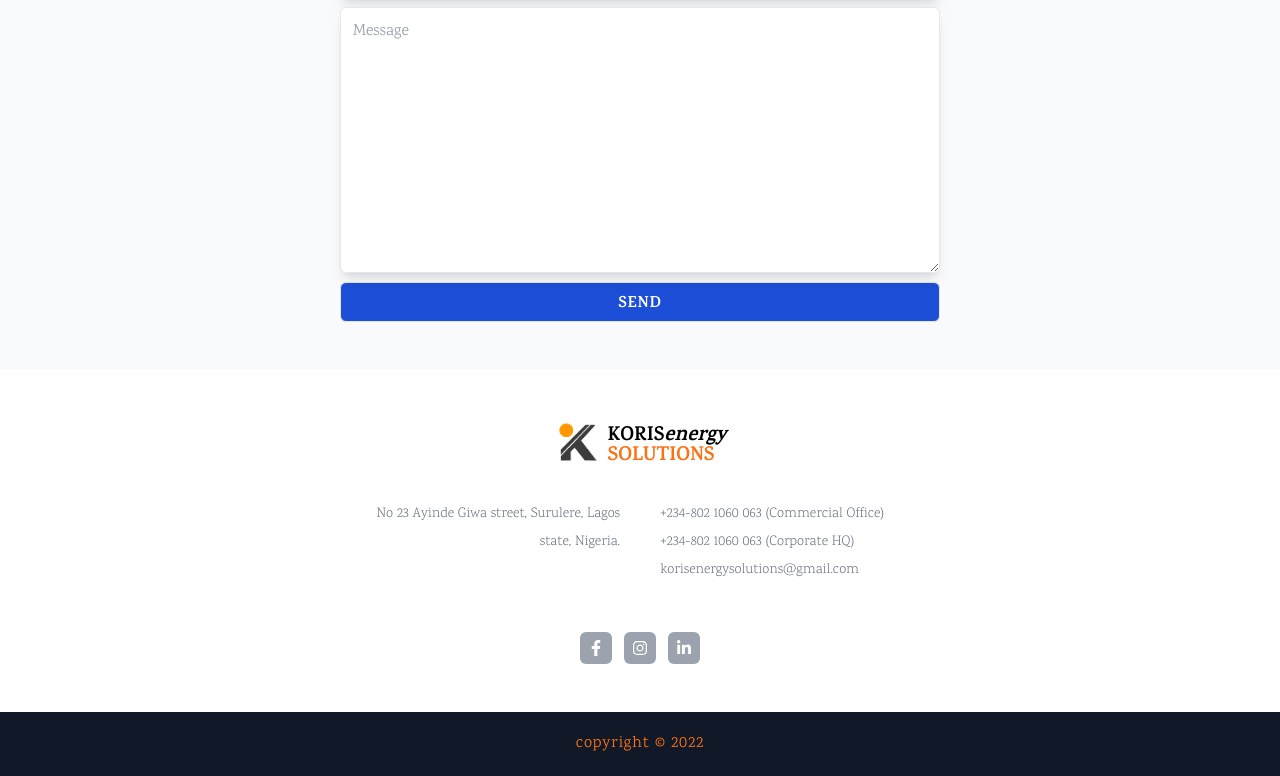
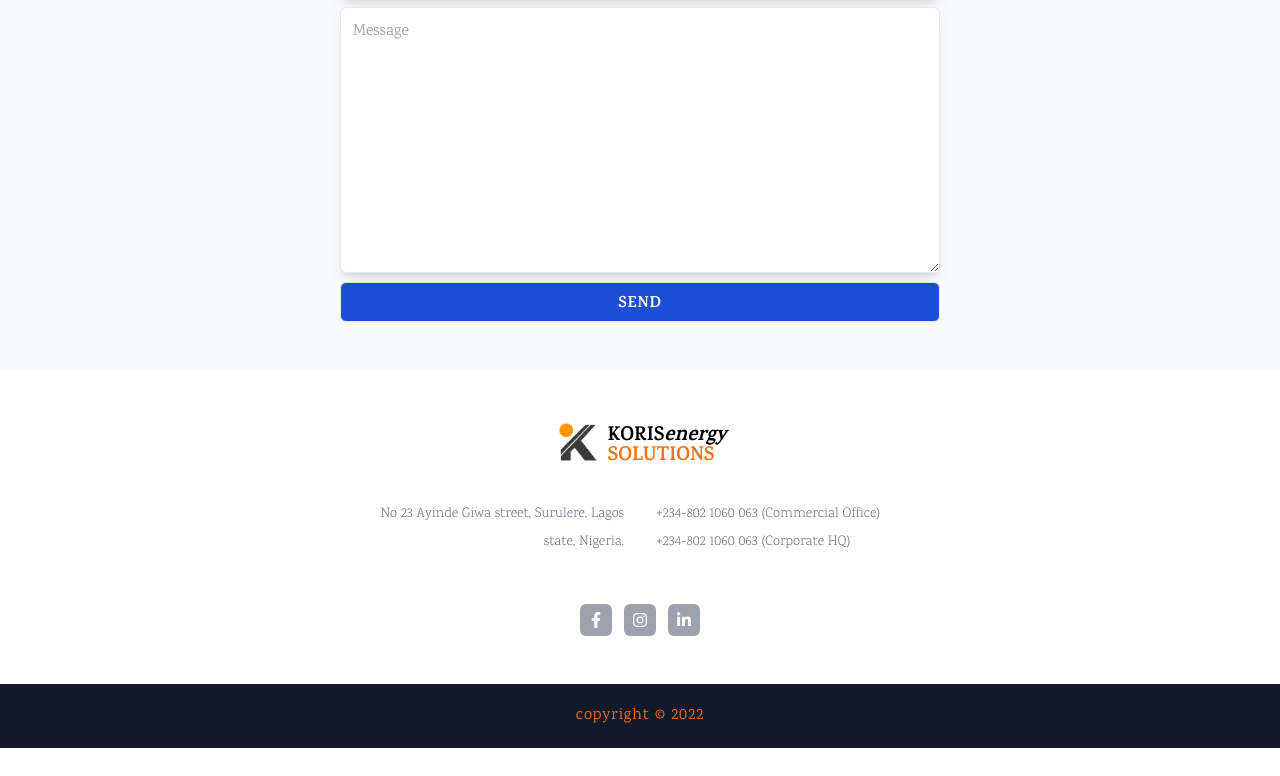
Before and after one commit to codedken/korisenergy, a Next.js app: page / in a window 1280 px wide. Shown: the part 1089-1865 px from the top of the page. After the commit the page ends 1837 px from the top, so only its background shows below. Built offline with nearby package versions, Linux system fonts and the light colour scheme.

Commit message:
fixed some layout

```diff
--- a/components/Footer.jsx
+++ b/components/Footer.jsx
@@ -20,7 +20,7 @@ const Footer = () => {
             </h3>
           </div>
         </div>
-        <div className="w-full mt-8 flex gap-10 justify-center text-sm text-gray-500 font-extralight leading-7">
+        <div className="w-full mt-8 flex gap-8 justify-center text-sm text-gray-500 font-extralight leading-7">
           <div className="w-[50%] flex justify-end">
             <p className="w-64 text-right">
               No 23 Ayinde Giwa street, Surulere, Lagos state, Nigeria.
@@ -33,9 +33,7 @@ const Footer = () => {
             <p className="flex items-center gap-2 ">
               +234-802 1060 063 (Corporate HQ)
             </p>
-            <p className="flex items-center gap-2 ">
-              korisenergysolutions@gmail.com
-            </p>
+
           </div>
         </div>
         <div className="w-full flex gap-3 justify-center items-center mt-12">
```
